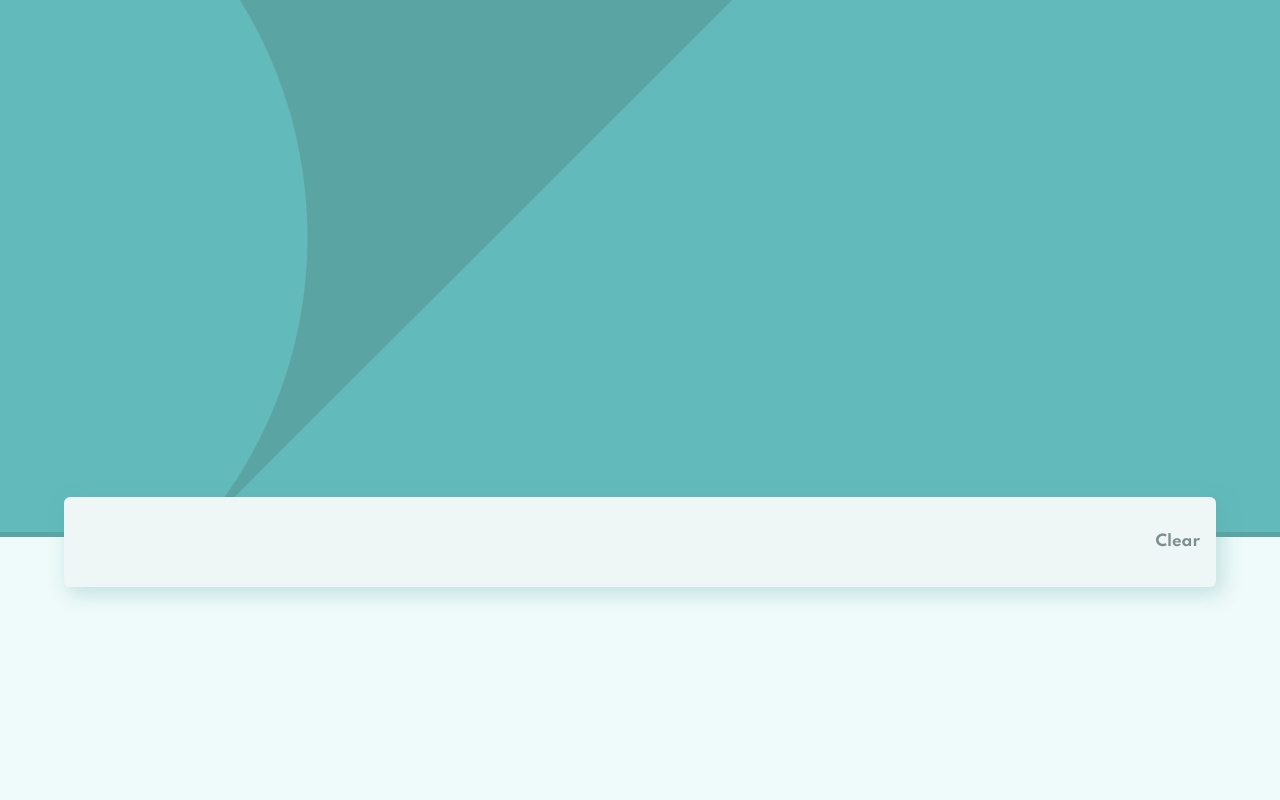
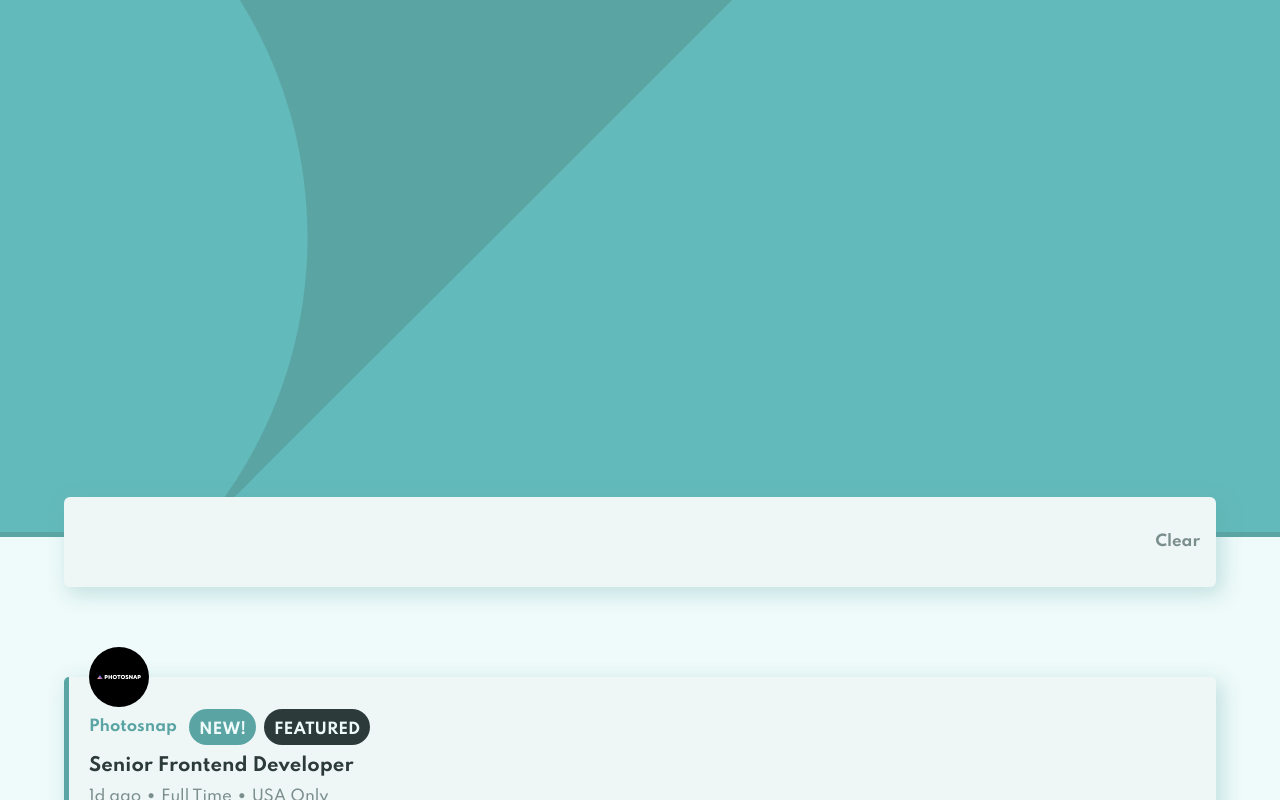
Before and after one commit to CondensedMilk7/static-job-listings, an Angular app: page / in a window 1280 px wide. Shown: the top 800 px of the page. Built offline with nearby package versions, Linux system fonts and the light colour scheme.

Commit message:
implemented filtering algorithm but it is faulty. Some filter tag activations make all cards disappear

```diff
--- a/src/app/app.component.ts
+++ b/src/app/app.component.ts
@@ -1,8 +1,4 @@
-import {
-  Component,
-  OnDestroy,
-  OnInit,
-} from '@angular/core';
+import { Component, OnDestroy, OnInit } from '@angular/core';
 import { Subscription } from 'rxjs';
 import { DataService } from './data.service';
 import { FilterService } from './filter.service';
@@ -14,16 +10,18 @@
 })
 export class AppComponent implements OnInit, OnDestroy {
   data = this.dataService.fethchData();
+  filterSub = new Subscription();
 
   constructor(
     private dataService: DataService,
+    private filterService: FilterService
   ) {}
 
   ngOnInit() {
-
+    this.filterSub = this.filterService.activeTags.subscribe(() => {
+      this.data = this.dataService.fethchData();
+    });
   }
 
-  ngOnDestroy() {
-
-  }
+  ngOnDestroy() {}
 }
--- a/src/app/filter.service.ts
+++ b/src/app/filter.service.ts
@@ -14,6 +14,7 @@
   removeTag(tag: string) {
     this.filterList.delete(tag);
     this.activeTags.next(this.filterList);
+    this.activeTags.next();
   }
 
   clearFilter() {
@@ -22,13 +23,20 @@
   }
 
   filterData(data: object[]) {
-    const filteredData = new Set();
+    const filteredData = [];
     for (let company of data) {
-      // if the companies values (Object.values(company): string[]) includes all the filter tags
+      // if the company's values (Object.values(company): string[]) includes all the filter tags
       // push company to filteredData
+      if (this.includesAll([...this.filterList], Object.values(company))) {
+        filteredData.push(company);
+      }
     }
-    return [...filteredData];
+    return filteredData;
   }
 
-  private includesAll(needle: [], haystack: []) {}
+  private includesAll(needles: any[], haystack: any[]) {
+    return needles.every((val) => {
+      return haystack.indexOf(val) !== -1;
+    });
+  }
 }
--- a/src/app/filter/filter.component.ts
+++ b/src/app/filter/filter.component.ts
@@ -15,7 +15,7 @@
 
   ngOnInit() {
     this.filterSub = this.filterService.activeTags.subscribe((tags) => {
-      this.filterList = [...tags];
+      if (tags) this.filterList = [...tags];
     });
   }
 
```
Also changed, not shown: 1 other file (tests, documents, lock files or other folders).
